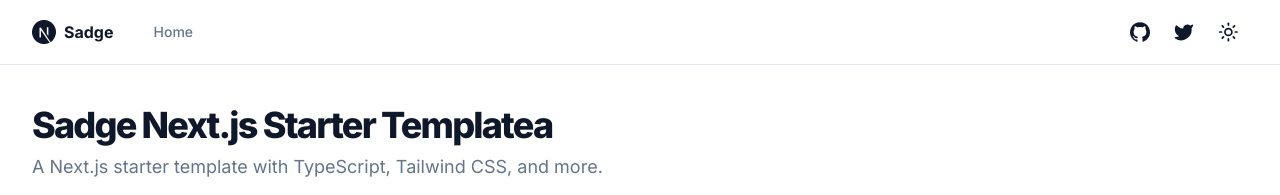
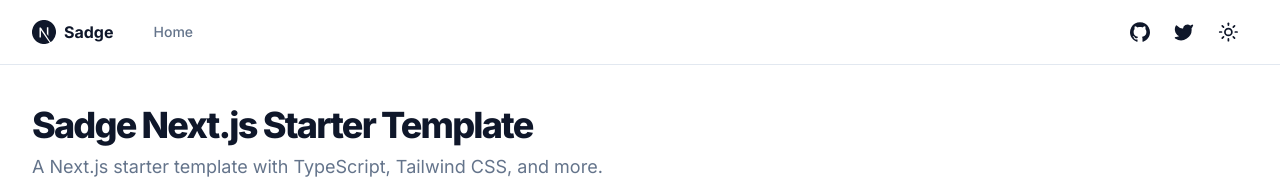
Before and after one commit to Vette1123/currency-exchange, a Next.js app: page / in a window 1280 px wide. Shown: the top 195 px of the page. Built offline with nearby package versions, Linux system fonts and the light colour scheme.

Commit message:
chore(package.json): starter files

```diff
--- a/app/page.tsx
+++ b/app/page.tsx
@@ -8,7 +8,7 @@
     <section className="container grid items-center gap-6 pb-8 pt-6 md:py-10">
       <div className="flex max-w-[980px] flex-col items-start gap-2">
         <h1 className="text-3xl font-extrabold leading-tight tracking-tighter md:text-4xl">
-          Sadge Next.js Starter Templatea
+          Sadge Next.js Starter Template
         </h1>
         <p className="max-w-[700px] text-lg text-muted-foreground">
           A Next.js starter template with TypeScript, Tailwind CSS, and more.
```
